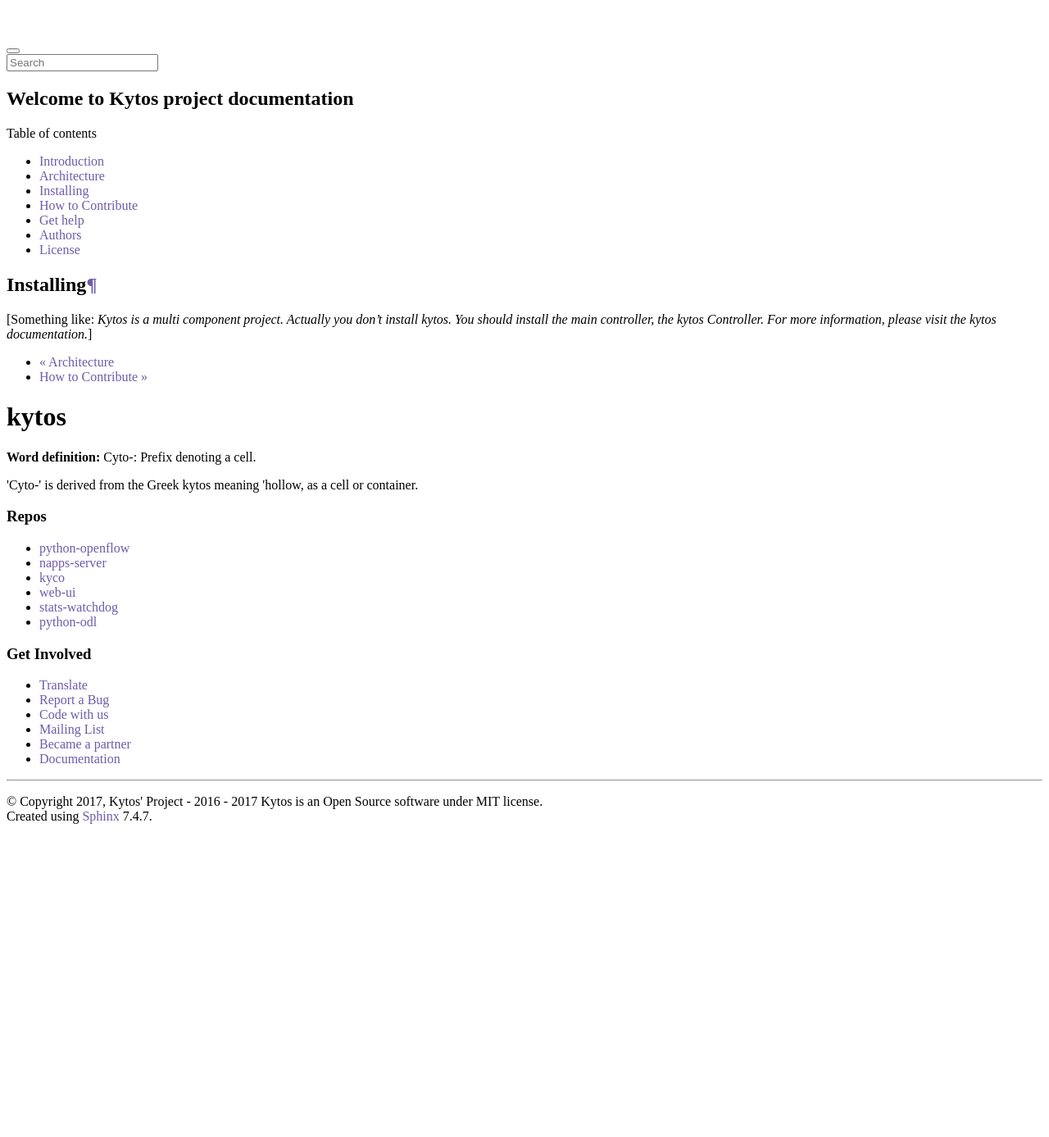
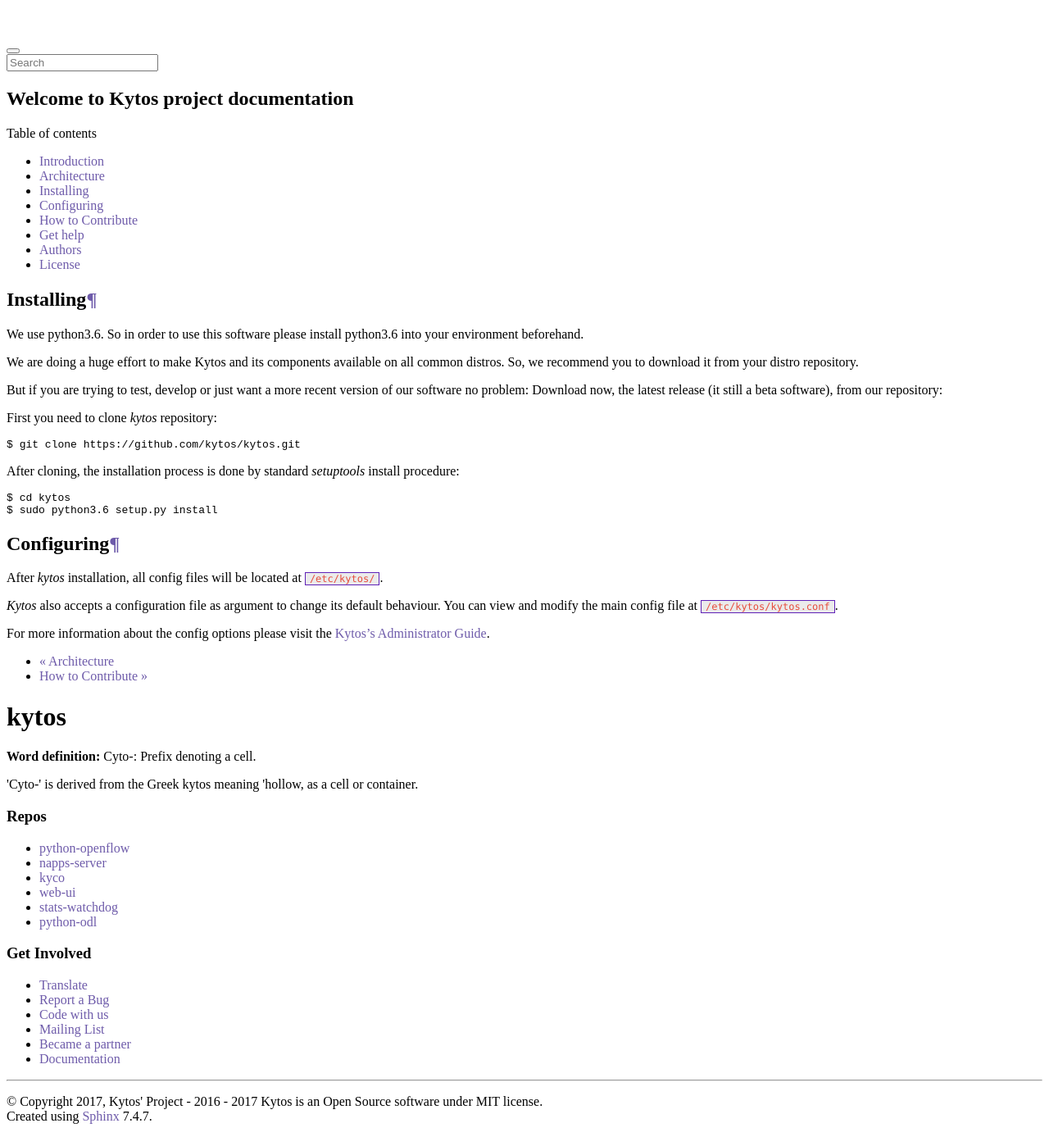
Before and after one commit to kytos/documentation, a Sphinx documentation site: the page built from docs/installing.rst, in a window 1280 px wide. Shown: the whole page at 82% size. Built offline with Sphinx 7.4.7, drawn with Linux system fonts in a browser that asks for light colours; before the commit the page ends 1021 px from its top, so only the background shows below that.

Commit message:
update install.rst to mirror kytos/README.rst

```diff
--- a/docs/installing.rst
+++ b/docs/installing.rst
@@ -1,8 +1,41 @@
 Installing
 ==========
 
-[Something like:
-*Kytos is a multi component project.
-Actually you don't install kytos.
-You should install the main controller, the kytos Controller.
-For more information, please visit the kytos documentation.*]
+We use python3.6. So in order to use this software please install python3.6
+into your environment beforehand.
+
+We are doing a huge effort to make Kytos and its components available on all
+common distros. So, we recommend you to download it from your distro
+repository.
+
+But if you are trying to test, develop or just want a more recent version of
+our software no problem: Download now, the latest release (it still a beta
+software), from our repository:
+
+First you need to clone *kytos* repository:
+
+.. code-block:: shell
+
+   $ git clone https://github.com/kytos/kytos.git
+
+After cloning, the installation process is done by standard `setuptools`
+install procedure:
+
+.. code-block:: shell
+
+   $ cd kytos
+   $ sudo python3.6 setup.py install
+
+Configuring
+===========
+
+After *kytos* installation, all config files will be located at
+``/etc/kytos/``.
+
+*Kytos* also accepts a configuration file as argument to change its default
+behaviour. You can view and modify the main config file at
+``/etc/kytos/kytos.conf``.
+
+For more information about the config options please visit the `Kytos's
+Administrator Guide
+<https://docs.kytos.io/kytos/administrator/#configuration>`__.
```
